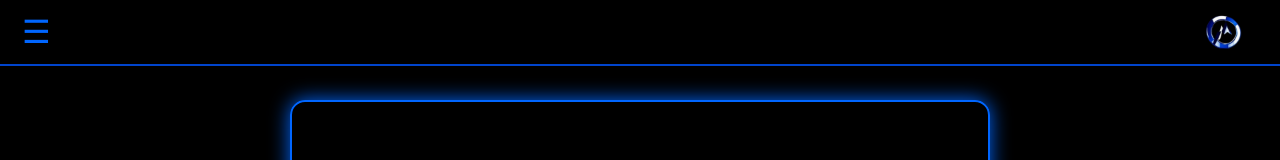
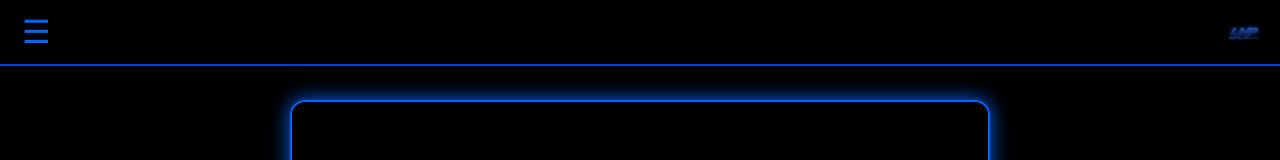
Before and after one commit to lyricalnovaa/LyricalNovaa, a website: page public/admin-dashboard.html in a window 1280 px wide. Shown: the top 160 px of the page. Drawn offline with Linux system fonts and the light colour scheme.

Commit message:
Update admin-dashboard.html

```diff
--- a/public/admin-dashboard.html
+++ b/public/admin-dashboard.html
@@ -197,7 +197,7 @@
 <body>
   <header>
     <button id="menu-btn">☰</button>
-    <img src="static/logo.png" alt="Lyrical Novaa Logo" class="logo" />
+    <img src="static/LogoNew.png" alt="Lyrical Novaa Logo" class="logo" />
   </header>
 
   <nav id="menu">
```
